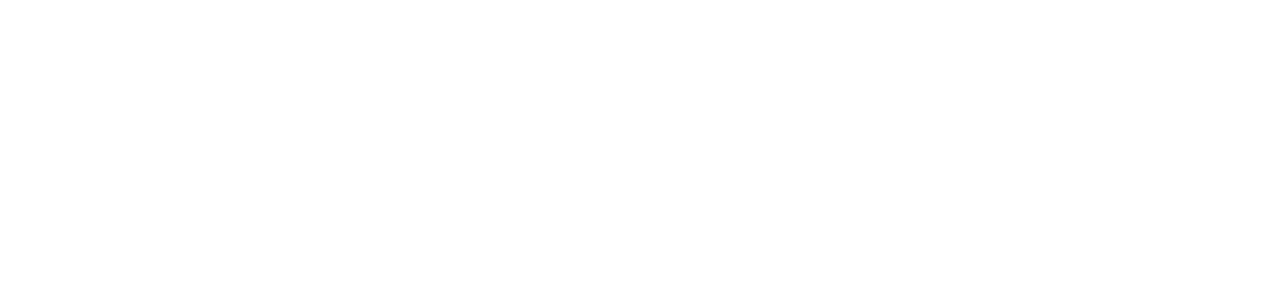
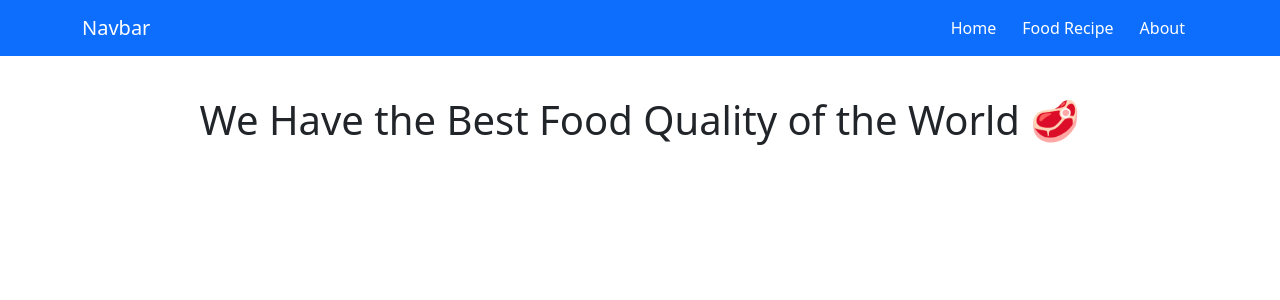
Before and after one commit to RiyaadHossain/Router-MeadDB, a React (Create React App) app: page /about in a window 1280 px wide. Shown: the top 300 px of the page. Built offline with nearby package versions, Linux system fonts and the light colour scheme.

Commit message:
Basic Task Complete

```diff
--- a/package.json
+++ b/package.json
@@ -6,8 +6,11 @@
     "@testing-library/jest-dom": "^5.16.3",
     "@testing-library/react": "^12.1.4",
     "@testing-library/user-event": "^13.5.0",
+    "bootstrap": "^5.1.3",
     "react": "^18.0.0",
+    "react-bootstrap": "^2.2.2",
     "react-dom": "^18.0.0",
+    "react-router-dom": "^6.2.2",
     "react-scripts": "5.0.0",
     "web-vitals": "^2.1.4"
   },
--- a/src/App.jsx
+++ b/src/App.jsx
@@ -1,9 +1,20 @@
+import { Route, Routes } from 'react-router-dom';
 import './App.css';
+import About from './Components/About/About';
+import FoodRecipe from './Components/FoodRecipe/FoodRecipe';
+import Home from './Components/Home/Home';
+import Navigation from './Components/Navigation/Navigation';
+
 
 function App() {
   return (
     <div className="App">
-
+      <Navigation/>
+      <Routes>
+        <Route path='/' element={<Home />}/>
+        <Route path='/foodrecipe' element={<FoodRecipe />}/>
+        <Route path='/about' element={<About />}/>
+     </Routes>
     </div>
   );
 }
--- /dev/null
+++ b/src/Components/About/About.css
@@ -0,0 +1,4 @@
+.about-text{
+    text-align: center;
+    margin: 40px 0;
+}
--- a/src/Components/About/About.jsx
+++ b/src/Components/About/About.jsx
@@ -1,10 +1,9 @@
 import React from 'react';
+import './About.css'
 
 const About = () => {
     return (
-        <div>
-
-        </div>
+        <h1 className='about-text'>We Have the Best Food Quality of the World 🥩</h1>
     );
 };
 
--- /dev/null
+++ b/src/Components/Home/Home.css
@@ -0,0 +1,4 @@
+.text-home{
+    text-align: center;
+    margin: 40px 0;
+}
--- /dev/null
+++ b/src/Components/Home/Home.jsx
@@ -0,0 +1,12 @@
+import React from 'react';
+import './Home.css'
+
+const Home = () => {
+    return (
+        <div>
+            <h1 className='text-home'>WelCome To Our MeadDB Restuarent 🍽️</h1>
+        </div>
+    );
+};
+
+export default Home;
--- /dev/null
+++ b/src/Components/Navigation/Navigation.css
@@ -0,0 +1,6 @@
+.td{
+    text-decoration: none;
+    font-size: 16px;
+    color: rgb(255, 255, 255);
+    padding: 0 13px;
+}
--- /dev/null
+++ b/src/Components/Navigation/Navigation.jsx
@@ -0,0 +1,21 @@
+import React from 'react';
+import { Container, Nav, Navbar } from 'react-bootstrap';
+import { Link } from 'react-router-dom';
+import './Navigation.css'
+
+const Navigation = () => {
+    return (
+        <Navbar bg="primary" variant="dark">
+        <Container>
+        <Navbar.Brand href="#home">Navbar</Navbar.Brand>
+        <Nav className="ms-auto">
+          <Nav><Link className='td' to={'/'}>Home</Link></Nav>
+          <Nav><Link className='td' to={'/foodrecipe'}>Food Recipe</Link></Nav>
+          <Nav><Link className='td' to={'/about'}>About</Link></Nav>
+        </Nav>
+        </Container>
+      </Navbar>
+    );
+};
+
+export default Navigation;
--- a/src/index.js
+++ b/src/index.js
@@ -1,14 +1,18 @@
-import React from 'react';
-import ReactDOM from 'react-dom';
-import './index.css';
-import App from './App';
-import reportWebVitals from './reportWebVitals';
+import React from "react";
+import ReactDOM from "react-dom";
+import "./index.css";
+import App from "./App";
+import reportWebVitals from "./reportWebVitals";
+import "bootstrap/dist/css/bootstrap.min.css";
+import { BrowserRouter } from "react-router-dom";
 
 ReactDOM.render(
   <React.StrictMode>
-    <App />
+    <BrowserRouter>
+      <App />
+    </BrowserRouter>
   </React.StrictMode>,
-  document.getElementById('root')
+  document.getElementById("root")
 );
 
 // If you want to start measuring performance in your app, pass a function
```
Also changed, not shown: src/Components/Navbar/Navbar.jsx (deleted, +0 -11 lines), 1 other file (tests, documents, lock files or other folders).
